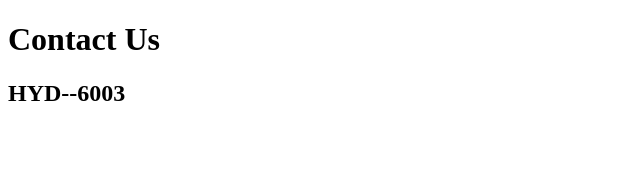
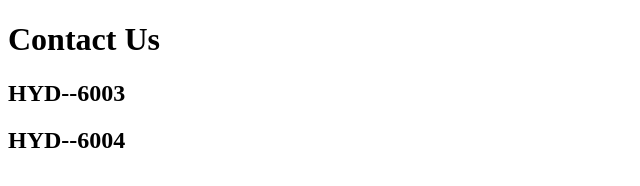
Before and after one commit to ananth6002/Hello-World, a plain HTML site: page contact.html in a window 1280 px wide. Shown: the whole page, without its empty margins (0-640 px from the left). Drawn offline with Linux system fonts and the light colour scheme.

Commit message:
Added new postcode

```diff
--- a/contact.html
+++ b/contact.html
@@ -5,6 +5,7 @@
 
 	<h1>Contact Us</h1>
         <h2>HYD--6003</h2>
+	<h2>HYD--6004</h2>
 
 <p></p>
 
```
